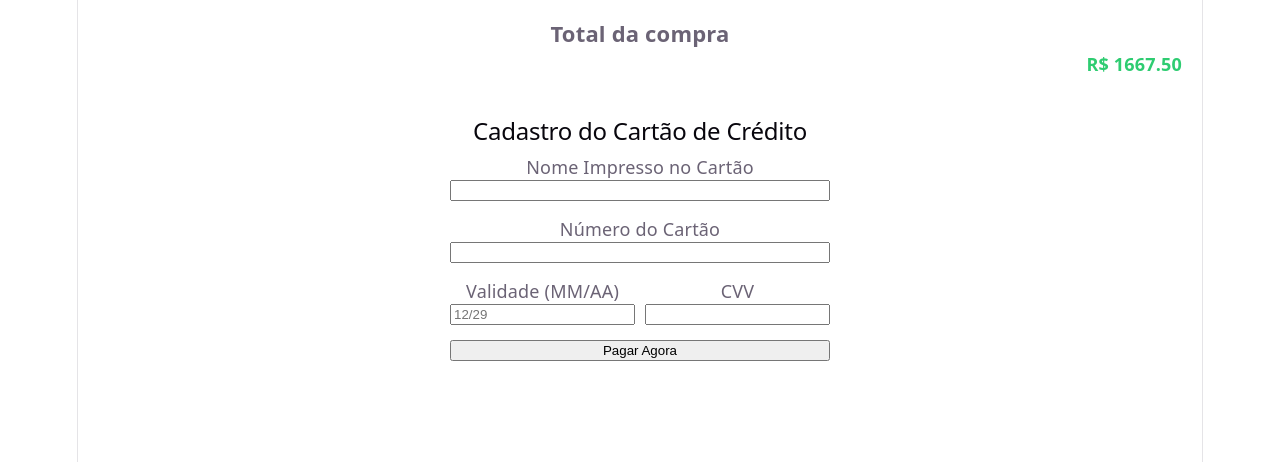
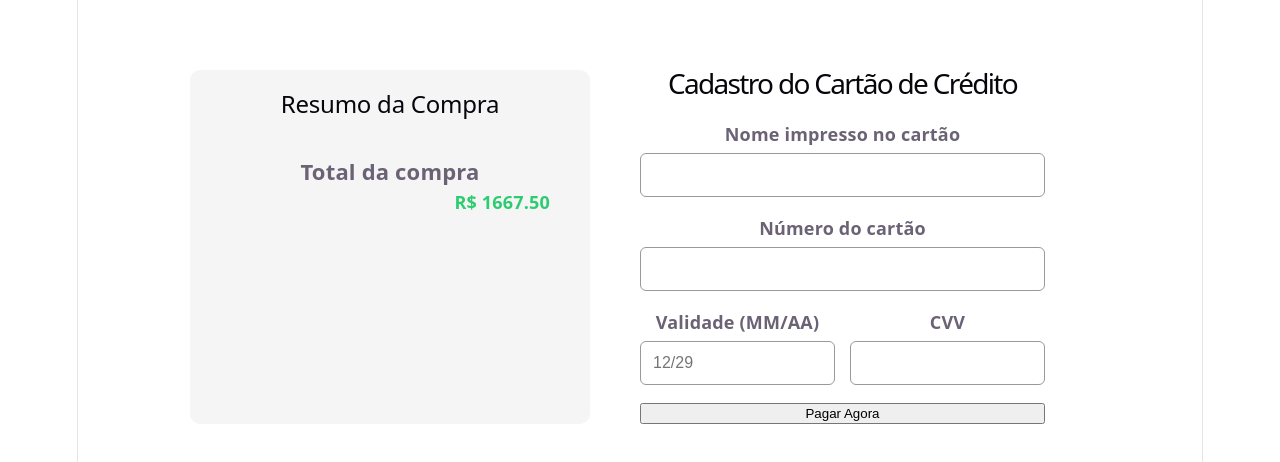
Before and after one commit to ataidesBergamin/Mini-Projeto-Carrinho-de-Compras, a React (Vite) app in the folder CarrinhoDeCompras/: page /pagamento in a window 1280 px wide. Shown: the top 462 px of the page. Built offline with nearby package versions, Linux system fonts and the light colour scheme.

Commit message:
commit 15 - feature/acessibilidade refaturação  estilo da pagina de Pagamento com acessibilidade

```diff
--- a/CarrinhoDeCompras/src/components/Botao.jsx
+++ b/CarrinhoDeCompras/src/components/Botao.jsx
@@ -1,6 +1,6 @@
-function Botao({ onClick, children, type = "button" }) {
+function Botao({ onClick, children, type = "button", disabled = false }) {
   return (
-    <button type={type} onClick={onClick}>
+    <button type={type} onClick={onClick} disabled={disabled}>
       {children}
     </button>
   );
--- /dev/null
+++ b/CarrinhoDeCompras/src/pages/Pagamento.css
@@ -0,0 +1,86 @@
+.pagamento {
+  width: 100%;
+  max-width: 900px;
+  margin: 15px auto;
+  padding: 55px 35px;
+  display: grid;
+  grid-template-columns: 1fr 1fr;
+}
+/* ----------------------------- */
+.resumo-pagamento {
+  padding: 20px;
+  border-radius: 10px;
+  background-color: #f5f5f5;
+  width: 80%;
+}
+.resumo-pagamento h2 {
+  margin-top: 0;
+  margin-bottom: 20px;
+}
+/* ----------------------------- */
+.formulario-pagamento {
+  width: 90%;
+}
+.formulario-pagamento h1 {
+  margin-top: 0;
+  margin-bottom: 25px;
+  font-size: 28px;
+}
+.formulario-pagamento form {
+  display: flex;
+  flex-direction: column;
+  gap: 18px;
+}
+/* ---------------------------- */
+.campo {
+  display: flex;
+  flex-direction: column;
+  gap: 6px;
+}
+.campo label {
+  font-weight: 600;
+}
+.campo input {
+  width: 100%;
+  box-sizing: border-box;
+  padding: 12px;
+  border: 1px solid #999;
+  border-radius: 6px;
+  font-size: 16px;
+}
+.campo input:focus {
+  outline: 3px solid #80bdff;
+  border-color: #0066cc;
+}
+/* Campo inválido */
+.campo input[aria-invalid="true"] {
+  border-color: #d00000;
+}
+/* ------------------------------ */
+.mensagem-erro {
+  color: #b00020;
+  font-size: 14px;
+  font-weight: 600;
+}
+/* ------------------------------ */
+.dados-cartao {
+  display: grid;
+  grid-template-columns: 1fr 1fr;
+  gap: 15px;
+}
+/* -------------------------------- */
+@media (max-width: 800px) {
+  .pagamento {
+    grid-template-columns: 1fr;
+    padding: 20px 15px;
+    gap: 35px;
+  }
+  .formulario-pagamento h1 {
+    font-size: 24px;
+  }
+}
+@media (max-width: 400px) {
+  .dados-cartao {
+    grid-template-columns: 1fr;
+  }
+}
--- a/CarrinhoDeCompras/src/pages/Pagamento.jsx
+++ b/CarrinhoDeCompras/src/pages/Pagamento.jsx
@@ -5,6 +5,7 @@ import Botao from "../components/Botao";
 import { usePagamento } from "../hooks/usePagamento.js";
 import ResumoCompra from "../components/ResumoCompra.jsx";
 import produtos from "../data/produtos";
+import "./Pagamento.css";
 
 const cartaoSchema = z.object({
   nomeTitular: z
@@ -45,36 +46,51 @@ function Pagamento() {
 
   return (
     <>
+      <main className="pagamento">
+        <section className="resumo-pagamento" aria-labelledby="titulo-resumo">
+          <h2 id="titulo-resumo">Resumo da Compra</h2>
           <ResumoCompra produtos={produtos} />
-      <div style={{ maxWidth: "400px", margin: "0 auto", padding: "20px" }}>
-        <h2>Cadastro do Cartão de Crédito</h2>
-
-        <form
-          onSubmit={handleSubmit(aoEnviar)}
-          style={{ display: "flex", flexDirection: "column", gap: "15px" }}
+        </section>
+        <section
+          className="formulario-pagamento"
+          aria-labelledby="titulo-pagamento"
         >
-          <div style={{ display: "flex", flexDirection: "column" }}>
-            <label>Nome Impresso no Cartão</label>
+          <h1 id="titulo-pagamento">Cadastro do Cartão de Crédito</h1>
+          <form onSubmit={handleSubmit(aoEnviar)}>
+            <div className="campo">
+              <label htmlFor="nomeTitular">Nome impresso no cartão</label>
               <input
+                id="nomeTitular"
                 type="text"
+                autoComplete="cc-name"
                 disabled={processando}
+                aria-invalid={errors.nomeTitular ? "true" : "false"}
+                aria-describedby={errors.nomeTitular ? "erro-nome" : undefined}
                 {...register("nomeTitular")}
               />
               {errors.nomeTitular && (
-              <span style={{ color: "red", fontSize: "12px" }}>
+                <span id="erro-nome" className="mensagem-erro" role="alert">
                   {errors.nomeTitular.message}
                 </span>
               )}
             </div>
+            <div className="campo">
+              <label htmlFor="numeroCartao">Número do cartão</label>
 
-          <div style={{ display: "flex", flexDirection: "column" }}>
-            <label>Número do Cartão</label>
               <input
+                id="numeroCartao"
                 type="text"
+                inputMode="numeric"
+                autoComplete="cc-number"
                 maxLength="19"
                 disabled={processando}
+                aria-invalid={errors.numeroCartao ? "true" : "false"}
+                aria-describedby={
+                  errors.numeroCartao ? "erro-cartao" : undefined
+                }
                 {...register("numeroCartao", {
                   setValueAs: (valor) => valor.replace(/\s/g, ""),
+
                   onChange: (evento) => {
                     let valor = evento.target.value;
 
@@ -87,45 +103,65 @@ function Pagamento() {
                     // Insere espaço a cada 4 números
                     valor = valor.replace(/(\d{4})(?=\d)/g, "$1 ");
 
-                  // Atualiza o valor exibido no input
                     evento.target.value = valor;
                   },
                 })}
               />
+
               {errors.numeroCartao && (
-              <span style={{ color: "red", fontSize: "12px" }}>
+                <span id="erro-cartao" className="mensagem-erro" role="alert">
                   {errors.numeroCartao.message}
                 </span>
               )}
             </div>
 
-          <div style={{ display: "flex", gap: "10px" }}>
-            <div style={{ display: "flex", flexDirection: "column", flex: 1 }}>
-              <label>Validade (MM/AA)</label>
+            <div className="dados-cartao">
+              <div className="campo">
+                <label htmlFor="validade">Validade (MM/AA)</label>
+
                 <input
+                  id="validade"
                   type="text"
+                  inputMode="numeric"
                   placeholder="12/29"
                   maxLength="5"
+                  autoComplete="cc-exp"
                   disabled={processando}
+                  aria-invalid={errors.validade ? "true" : "false"}
+                  aria-describedby={
+                    errors.validade ? "erro-validade" : undefined
+                  }
                   {...register("validade")}
                 />
+
                 {errors.validade && (
-                <span style={{ color: "red", fontSize: "12px" }}>
+                  <span
+                    id="erro-validade"
+                    className="mensagem-erro"
+                    role="alert"
+                  >
                     {errors.validade.message}
                   </span>
                 )}
               </div>
 
-            <div style={{ display: "flex", flexDirection: "column", flex: 1 }}>
-              <label>CVV</label>
+              <div className="campo">
+                <label htmlFor="cvv">CVV</label>
+
                 <input
+                  id="cvv"
                   type="text"
+                  inputMode="numeric"
                   maxLength="3"
+                  autoComplete="cc-csc"
                   disabled={processando}
+                  aria-invalid={errors.cvv ? "true" : "false"}
+                  aria-describedby={errors.cvv ? "erro-cvv" : undefined}
                   {...register("cvv")}
                 />
+
                 {errors.cvv && (
-                <span style={{ color: "red", fontSize: "12px" }}>
+                  <span id="erro-cvv" className="mensagem-erro" role="alert">
                     {errors.cvv.message}
                   </span>
                 )}
@@ -136,7 +172,8 @@ function Pagamento() {
               {processando ? "Processando Pagamento..." : "Pagar Agora"}
             </Botao>
           </form>
-      </div>
+        </section>
+      </main>
     </>
   );
 }
```
Lines whose indentation alone changed are shown as unchanged.
